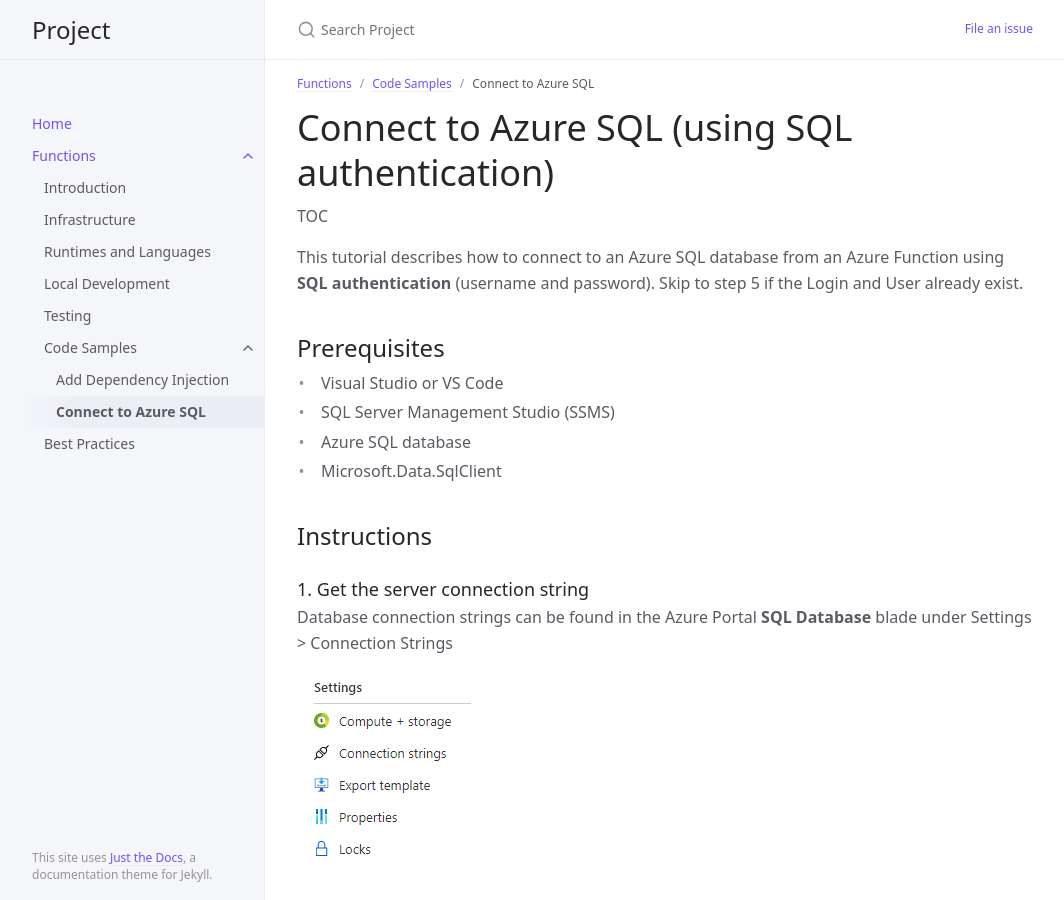
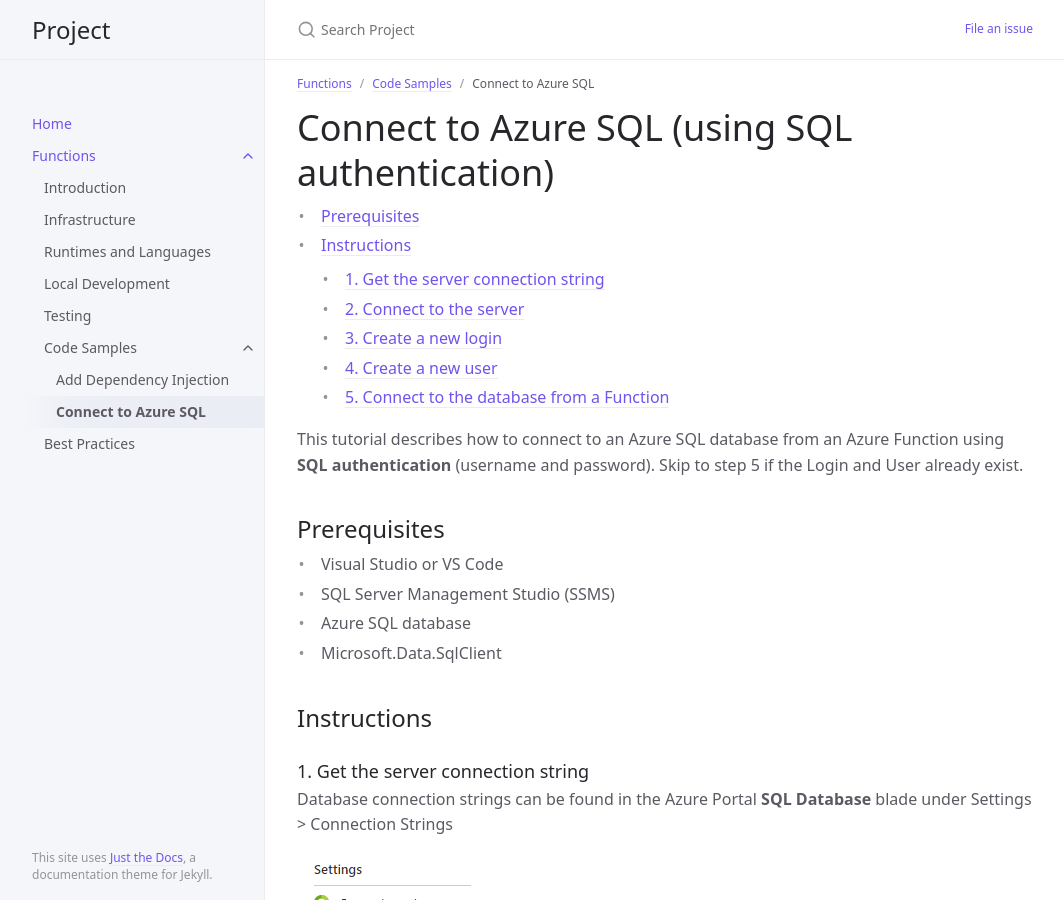
Before and after one commit to bwagner77/docs-test, a Jekyll site: the page built from function/samples-azure-sql-connection.md, in a window 1280 px wide and 900 px high. Shown: the whole window, without its empty margins (107-1171 px from the left). Built offline with Jekyll 4.4.1, drawn with Linux system fonts in a browser that asks for light colours.

Commit message:
Function content updated.

```diff
--- a/function/samples-azure-sql-connection.md
+++ b/function/samples-azure-sql-connection.md
@@ -9,7 +9,7 @@ nav_order: 2
 # Connect to Azure SQL (using SQL authentication)
 {: .no_toc }
 
-TOC
+- TOC
 {:toc}
 
 This tutorial describes how to connect to an Azure SQL database from
```
Also changed, not shown: function/samples-dependency-injection.md (+1 -1 lines).
